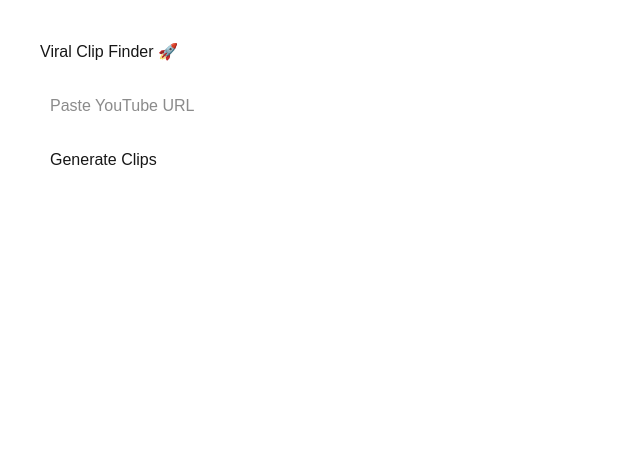
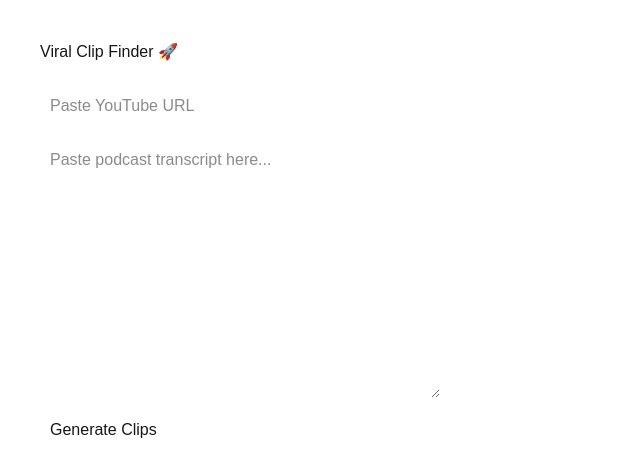
Before and after one commit to Jaeden-A-Lee/codex-viral-clips, a Next.js app: page / in a window 1280 px wide. Shown: the top 476 px of the page, without its empty margins (0-640 px from the left). Built offline with nearby package versions, Linux system fonts and the light colour scheme.

Commit message:
add transcript testing input

```diff
--- a/app/page.tsx
+++ b/app/page.tsx
@@ -2,9 +2,17 @@
 
 import { useState } from "react";
 
+type Clip = {
+  start: string;
+  end: string;
+  reason: string;
+  hook: string;
+};
+
 export default function Home() {
   const [url, setUrl] = useState("");
-  const [clips, setClips] = useState<any[]>([]);
+  const [transcript, setTranscript] = useState("");
+  const [clips, setClips] = useState<Clip[]>([]);
   const [loading, setLoading] = useState(false);
 
   async function handleGenerate() {
@@ -34,6 +42,20 @@
         style={{ padding: 10, width: 400, marginTop: 20 }}
       />
 
+      <textarea
+        value={transcript}
+        onChange={(e) => setTranscript(e.target.value)}
+        placeholder="Paste podcast transcript here..."
+        rows={10}
+        style={{
+          display: "block",
+          padding: 10,
+          width: 400,
+          marginTop: 10,
+          resize: "vertical"
+        }}
+      />
+
       <button
         onClick={handleGenerate}
         style={{ display: "block", marginTop: 10, padding: 10 }}
```
